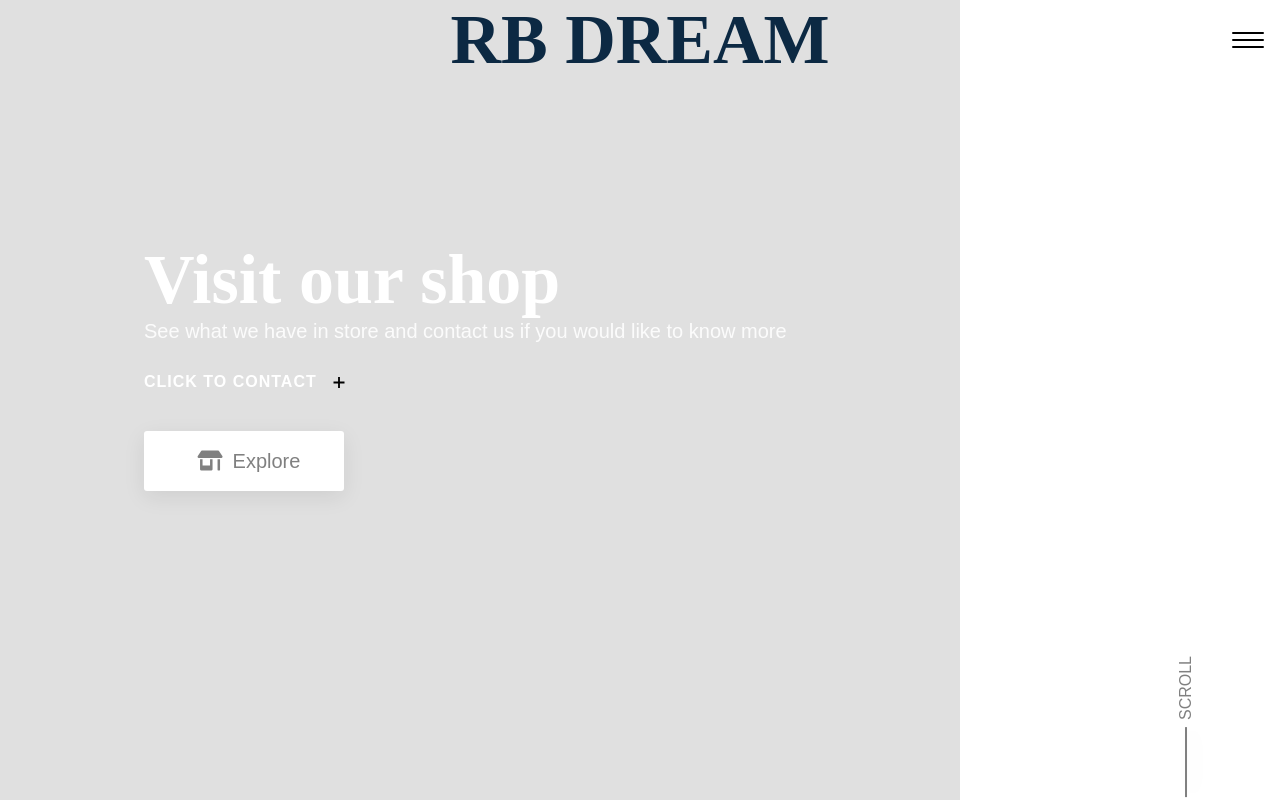
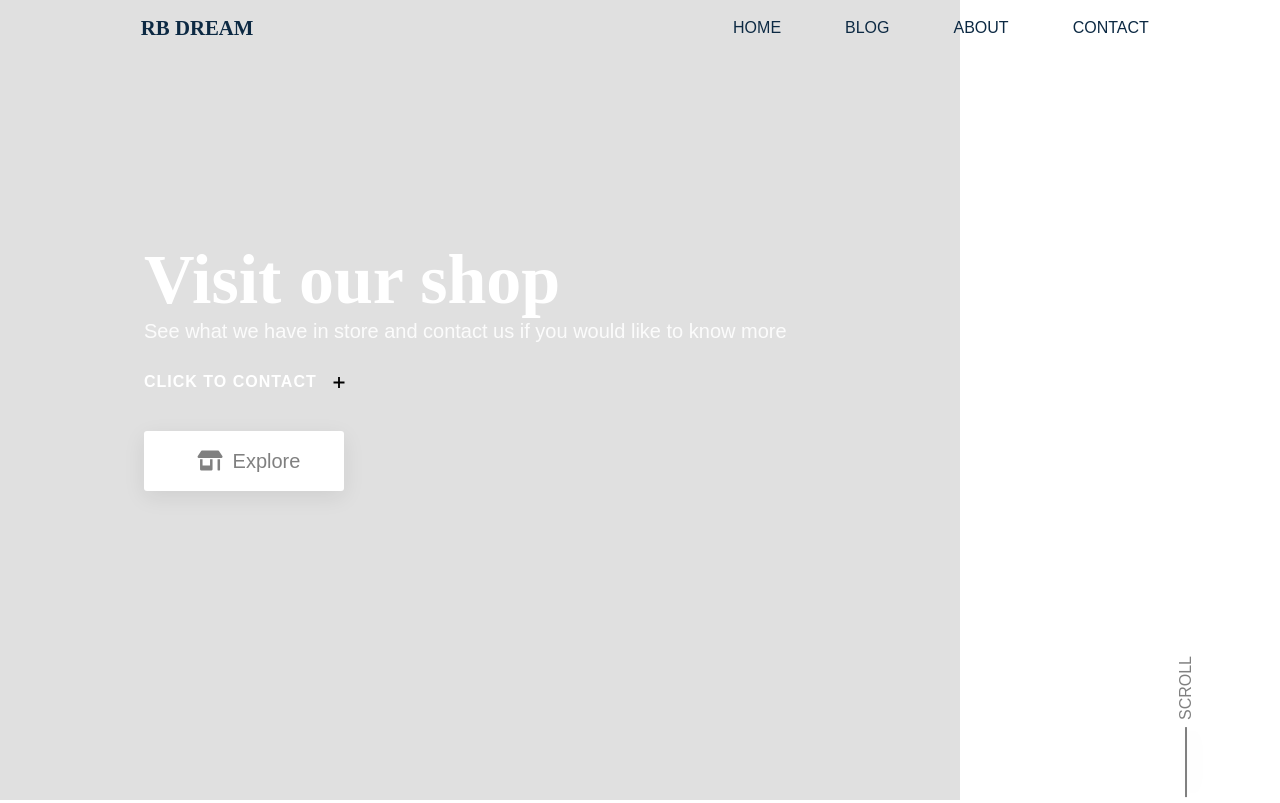
Before and after one commit to AlexCsanyi/RBDream_Concept_2, a plain HTML site: page index.html in a window 1280 px wide. Shown: the top 803 px of the page. Drawn offline with nearby package versions, Linux system fonts and the light colour scheme.

Commit message:
finished responsive nav

```diff
--- a/_hero.sass
+++ b/_hero.sass
@@ -17,10 +17,13 @@
 
 /* Nav style */
 header
-    text-align: center
+    text-align: left
     position: absolute
     width: 100%
     z-index: 3
+
+.logo
+    font-size: 130%
 
 .nav-toggle
     display: none
@@ -64,7 +67,9 @@ nav
     text-align: right
     top: 100%
     right: 0
-    display: none
+    transform: scale(1,0)
+    transform-origin: top
+    transition: transform 400ms ease-in-out
     ul
         list-style: none
         margin: 0
@@ -78,10 +83,15 @@ nav
     a
         text-decoration: none
         text-transform: uppercase
+        opacity: 0
+        transition: opacity 150ms ease-in-out
 
 .nav-toggle:checked ~ nav
-  display: block
+  transform: scale(1,1)
 
+.nav-toggle:checked ~ nav a
+  opacity: 1
+  transition: opacity 250ms ease-in-out 250ms
 
 .pieces-slider
   position: relative
--- a/main.sass
+++ b/main.sass
@@ -5,6 +5,33 @@
 @import cont
 
 // Responsive code
+@media screen and (min-width: 800px)
+    .nav-toggle-label
+        display: none
+
+    header
+        margin-top: 1rem
+        display: grid
+        grid-template-columns: 11% 16% 64% 11%
+    nav
+        all: unset
+        grid-column: 3 / 4
+        display: flex
+        justify-content: flex-end
+        align-items: center
+        a
+            opacity: 1
+    .logo
+        grid-column: 2 / 3
+    nav
+        ul
+            display: flex
+    nav
+        li
+            margin-left: 3em
+            margin-bottom: 0
+
+
 @media screen and (max-width: 1600px)
     .flex-2
         width: 100%
@@ -53,6 +80,9 @@
     .scroll
         display: none
 
+    .logo
+        margin-left: 5%
+
 /* Media queries with styles for smaller screens */
 @media screen and (max-width: 720px)
   .pieces-slider__image
```
Also changed, not shown: main.css, 1 other file.
